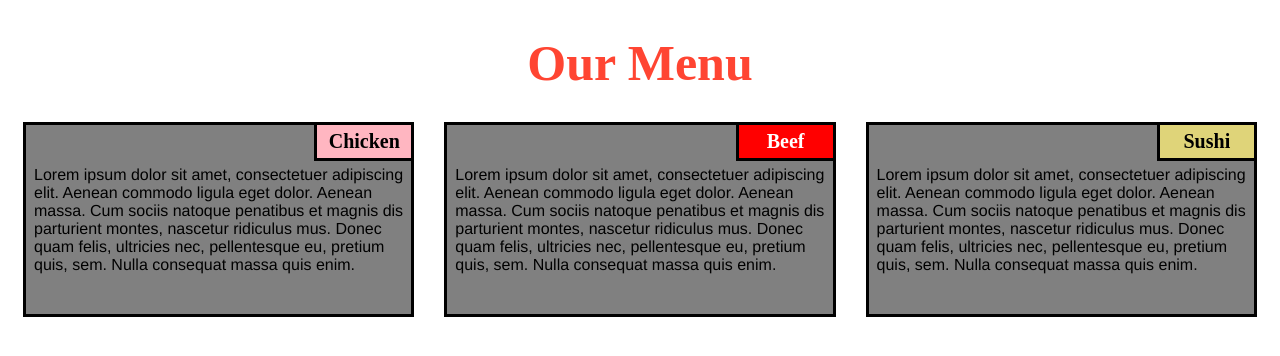
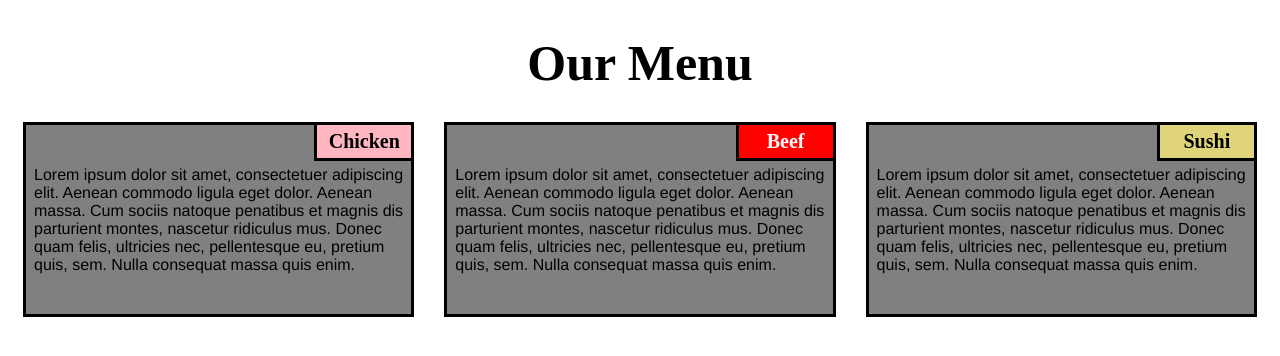
Before and after one commit to GSaiPhanindraPavanKumar/Coursera-web-development, a PHP site: page / in a window 1280 px wide. Shown: the top 356 px of the page. Run offline with PHP 8.4, Linux system fonts and the light colour scheme.

Commit message:
Update style.css

```diff
--- a/module-2/css/style.css
+++ b/module-2/css/style.css
@@ -10,7 +10,7 @@
     h1 {
        margin-bottom: 15px;
     text-align: center;
-    color: #ff4532;
+    color: #000000;
     font-size: 50px;
     }
 
```
